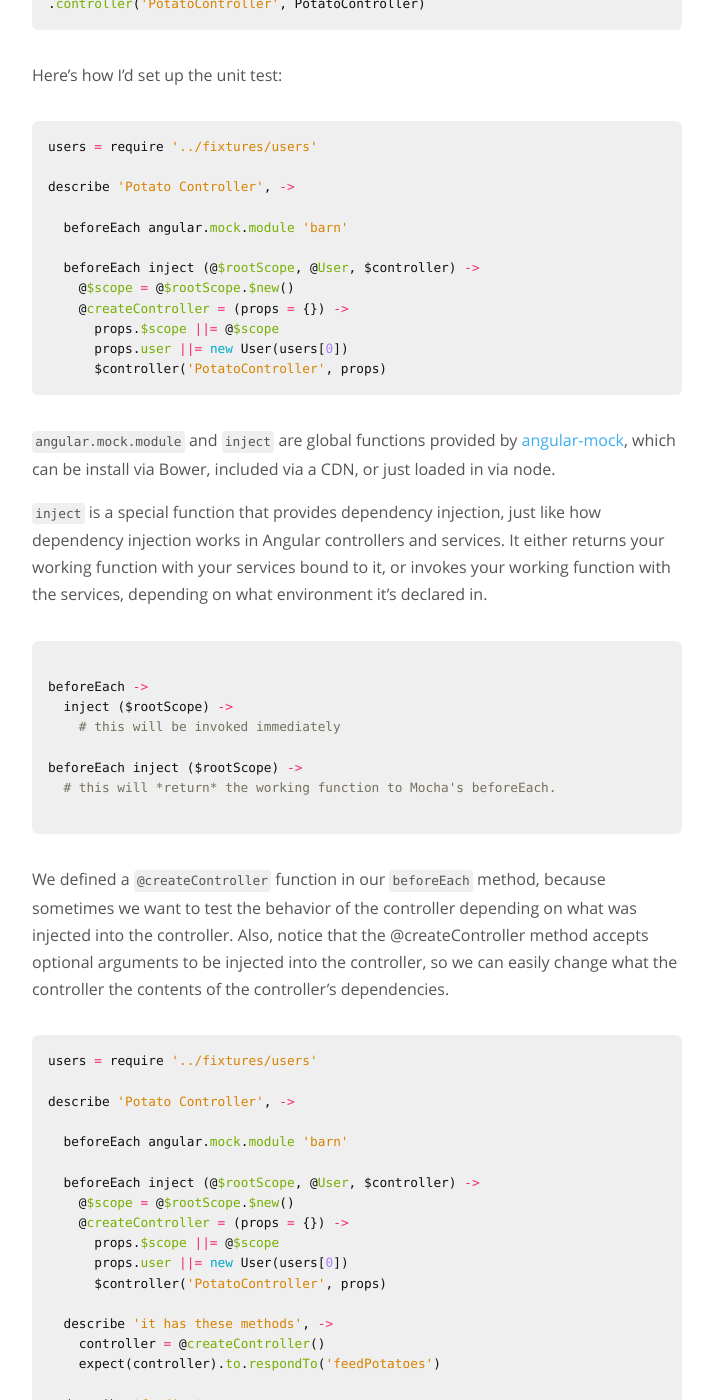
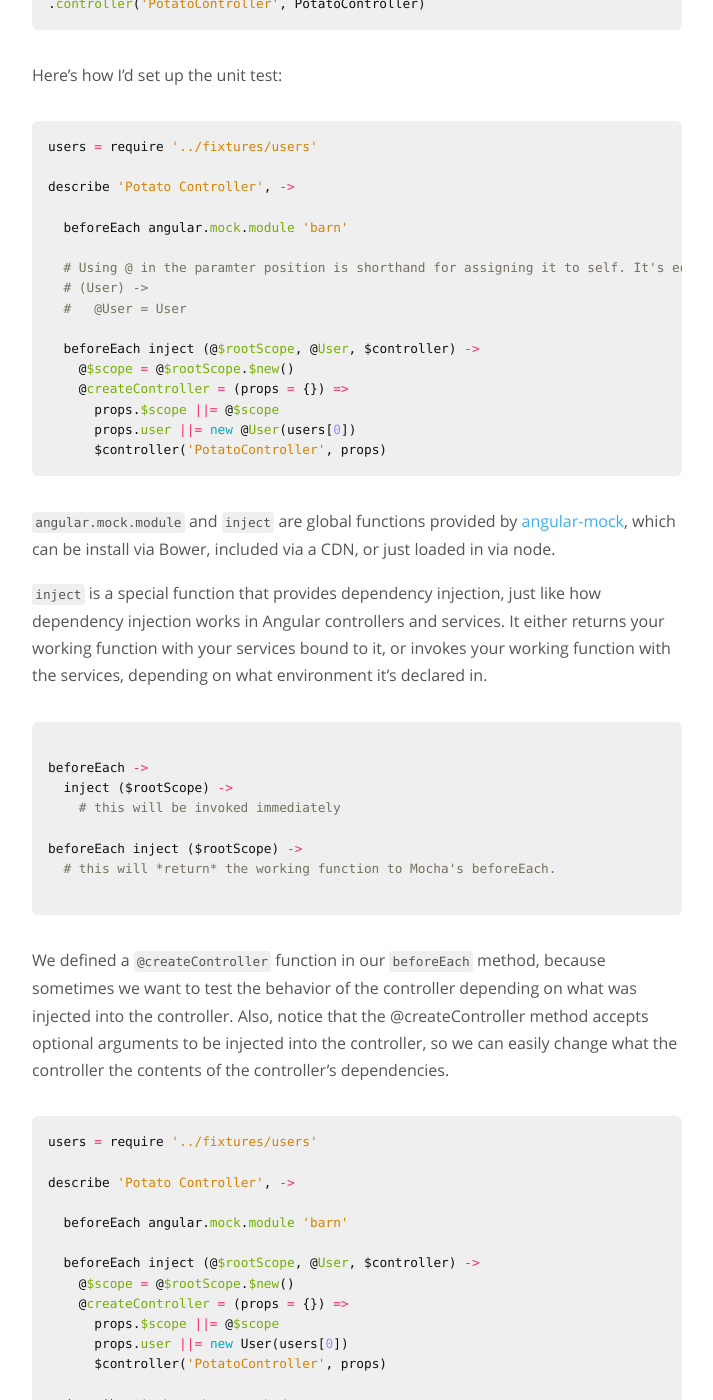
Before and after one commit to bioball/bioball.github.io, a Jekyll site: the page built from _posts/2015-03-09-writing-karma-unit-tests.md, in a window 1280 px wide and 1400 px high, scrolled down 3099 px. Shown: the whole window, without its empty margins (430-1143 px from the left). Built offline with Jekyll 4.4.1, drawn with Linux system fonts in a browser that asks for light colours; Markdown is read by kramdown in place of the engine named in the settings; comment, search, counter and statistics services are not loaded; some of the changed text lies outside the part shown.

Commit message:
fix what would be bugs

````diff
--- a/_posts/2015-03-09-writing-karma-unit-tests.md
+++ b/_posts/2015-03-09-writing-karma-unit-tests.md
@@ -122,11 +122,15 @@ describe 'Potato Controller', ->
 
   beforeEach angular.mock.module 'barn'
 
+  # Using @ in the paramter position is shorthand for assigning it to self. It's equivalent to this:
+  # (User) ->
+  #   @User = User
+
   beforeEach inject (@$rootScope, @User, $controller) ->
     @$scope = @$rootScope.$new()
-    @createController = (props = {}) ->
+    @createController = (props = {}) =>
       props.$scope ||= @$scope
-      props.user ||= new User(users[0])
+      props.user ||= new @User(users[0])
       $controller('PotatoController', props)
 ```
 
@@ -158,7 +162,7 @@ describe 'Potato Controller', ->
 
   beforeEach inject (@$rootScope, @User, $controller) ->
     @$scope = @$rootScope.$new()
-    @createController = (props = {}) ->
+    @createController = (props = {}) =>
       props.$scope ||= @$scope
       props.user ||= new User(users[0])
       $controller('PotatoController', props)
````
Also changed, not shown: other parts of _posts/2015-03-09-writing-karma-unit-tests.md (+2 -0 lines).
